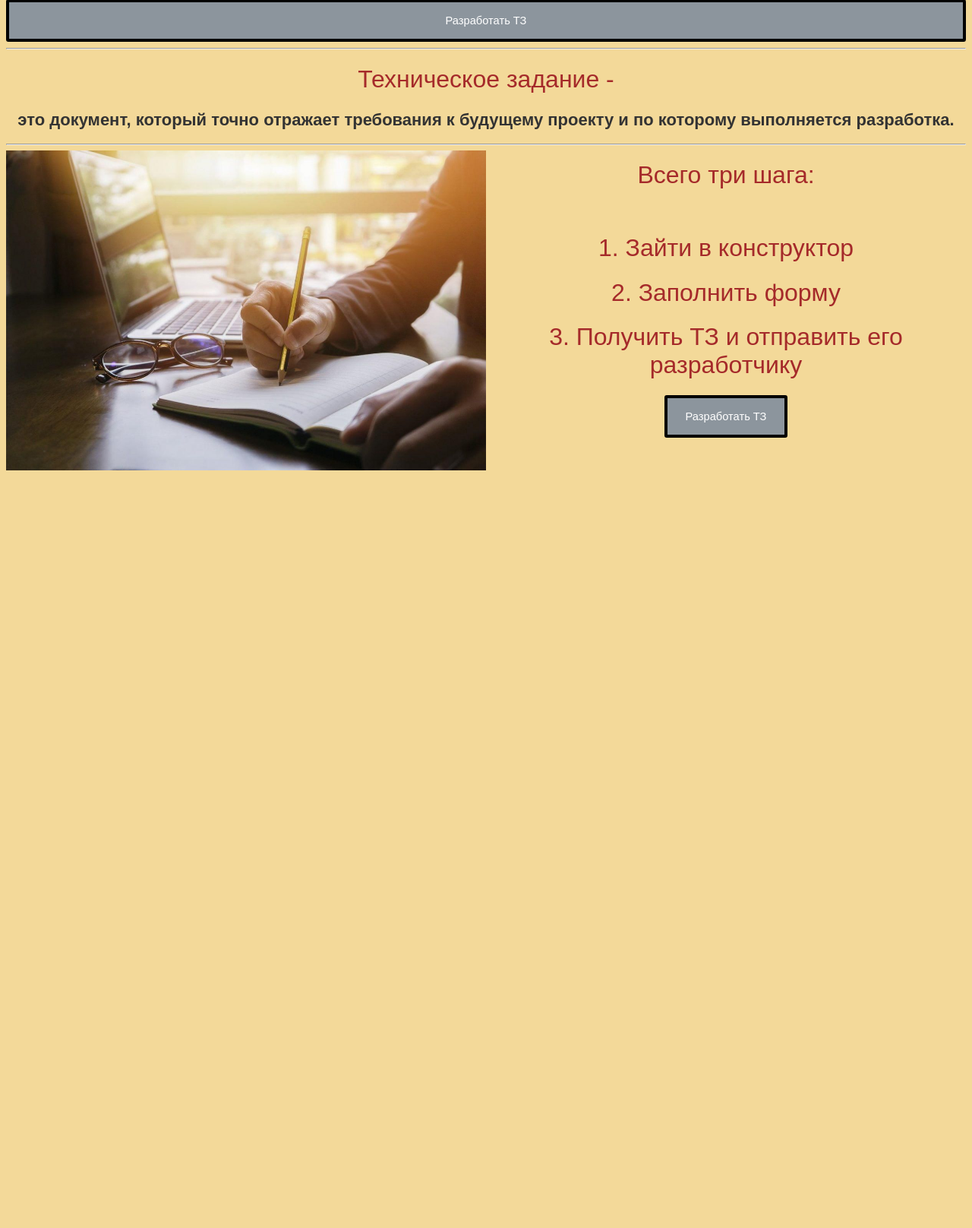
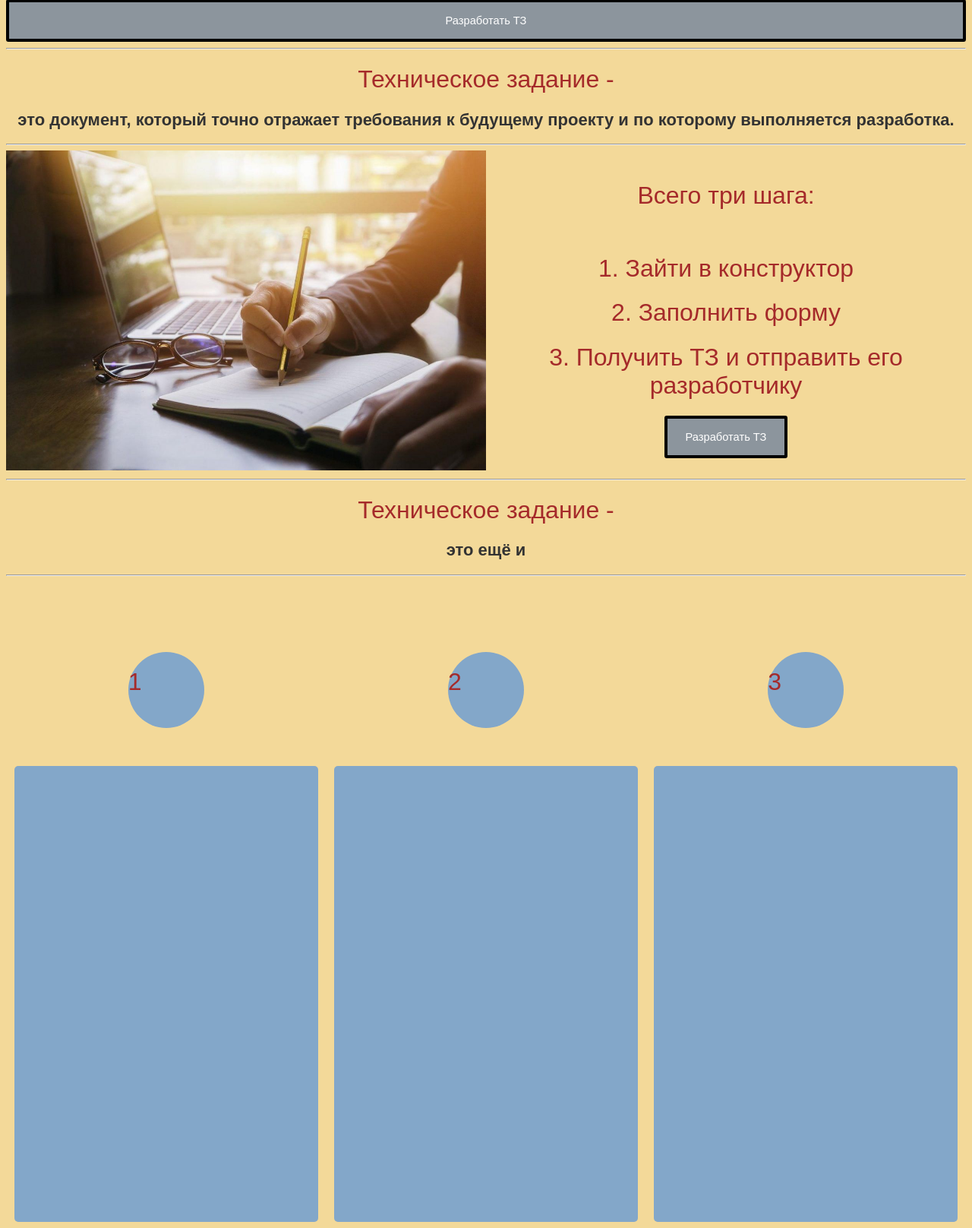
Before and after one commit to KARAMZINNIKOLAI/PROJECT-NIKO-VITO, a Flask app: page / in a window 1280 px wide. Shown: the part 890-2506 px from the top of the page at 76% size. Before the commit the page ends 1509 px from the top, so only its background shows below. Run offline with Flask 3, Linux system fonts and the light colour scheme.

Commit message:
Изменены файлы: style.css; index.html; second.html. Интерфейс первой страницы упорядочен и почти завершён. Реализован переход туда-сюда между первой и второй страницами.

```diff
--- a/app/static/style.css
+++ b/app/static/style.css
@@ -36,6 +36,8 @@ body {
     border: 4px solid black; /* Контур */
     }
 
+    /* Использование подкласса */
+
     .btn:hover {
       display: inline-block; /* Строчно-блочный элемент */
       background: #babbbd; /* Серый цвет фона */
@@ -61,6 +63,8 @@ body {
     text-align: center;
   }
 
+  /* Использование подкласса */
+
   .btn_full:hover {
     display: inline-block; /* Строчно-блочный элемент */
     background: #babbbd; /* Серый цвет фона */
@@ -73,7 +77,6 @@ body {
     flex-flow:column;
     text-align: center;
   }
-
 
   /* Заголовки */
 
@@ -89,12 +92,22 @@ body {
   }
 
   /* Использовать, когда картинка и текст должны находиться на одном уровне*/
-  .imgandtext {
+  .imgleft {
     float: left; /* Привязать к левому краю объекта другой, находящийся в одном блоке*/
-
+    width: 100%;
+    height: 100%;
+  }
+  .textright {
+    float: right; /* Привязать к левому краю объекта другой, находящийся в одном блоке*/
+    width: 100%;
+    height: 100%;
+    text-align: center;
+    flex-direction: column;
   }
 
   /* Блоки */
+
+  /* Самый верхний иекси сайта, имеющий липкое позиционирование */
 
   .div1 {
     background-color: #4b96dc; /* Заливка заднего фона блока*/
@@ -102,6 +115,8 @@ body {
     top: 0px; /* Для липкого позиционирования необходимый атрибут (где будет приклеен блок) */
     z-index: 1; /* На передний план */
   }
+
+  /* Картинка имеет ширину, равной экрану */
 
   .div2 {
     position: relative; /* Относительное позиционирование */
@@ -111,6 +126,7 @@ body {
     height: auto;
   }
 
+  /* Наложение белого текста поверх картинки */
   .div3 {
     position: absolute; /* Абсолютное позиционирование */
     top: 10%; /* Относительно в нашем случае картинки отступ 10% от верха */
@@ -120,11 +136,54 @@ body {
     font-size: 30px; /* Размер текста */
   }
 
+  /* Картинка и текст используются на одном уровне, при этом имея одинаковую высоту */
   .div4 {
-    max-width: 50%;
-    min-width: 50%;
+    display: flex; /* Создаёт flex-блок, где все поместишиеся туда блоки имеют одинаковую высоту*/
+    justify-content: center; /* Собирает все блоки в центр */
+    align-items: center; /* Вертикальное центрирование во flex-блоках */
+  }
+   /* Чтобы размер картинки не менялся */
+  .div5 {
+    max-width: 100%;
+    min-width: 100%;
   }
 
-  .div5 {
-    text-align: center;
+  /* Круги и цифры в них */
+
+  .div6 {
+    margin-top: 100px;
+    display: flex;
+    justify-content:space-around;
+    font-size: 2rem;
   }
+
+  .circle {
+    width: 100px;
+    height: 100px;
+    background: #83A7C9;
+    border-radius: 50%;
+  }
+
+  .div7 {
+    display: flex;
+    justify-content:space-around;
+  }
+
+  .rect_with_round_angles {
+    width: 400px;
+    height: 600px;
+    background: #83A7C9;
+    border-radius: 5px;
+    margin-top: 50px;
+  }
+
+  .div21 {
+    background-color: #4b96dc; /* Заливка заднего фона блока*/
+    position: sticky; /* Блок остаётся на месте */
+    top: 0px; /* Для липкого позиционирования необходимый атрибут (где будет приклеен блок) */
+    z-index: 1; /* На передний план */;
+  }
+
+  .link {
+    text-decoration: none;
+  }
--- a/app/templates/index.html
+++ b/app/templates/index.html
@@ -39,17 +39,48 @@
     </header>
 </div>
 
-<div>
-    <img class="div4 imgandtext" alt="" src="{{ url_for('static', filename='Стартовая страница2.jpg') }}">
+<div class="div4">
+    <div class="imgleft">
+        <img class="div5" alt="" src="{{ url_for('static', filename='Стартовая страница2.jpg') }}">
+    </div>
+    <div class="textright">
+        <h1>Всего три шага:</h1>
+        <br>
+        <h1>1. Зайти в конструктор</h1>
+        <h1>2. Заполнить форму</h1>
+        <h1>3. Получить ТЗ и отправить его разработчику</h1>
+        <a href="{{ url_for('second_page') }}" class="btn">Разработать ТЗ</a>
+    </div>
 </div>
 
-<div class="div5">
-    <h1>Всего три шага:</h1>
-    <br>
-    <h1>1. Зайти в конструктор</h1>
-    <h1>2. Заполнить форму</h1>
-    <h1>3. Получить ТЗ и отправить его разработчику</h1>
-    <a href="{{ url_for('second_page') }}" class="btn">Разработать ТЗ</a>
+<div>
+    <header>
+        <hr>
+        <h1>Техническое задание - </h1>
+        <h2>это ещё и</h2>
+        <hr>
+    </header>
+</div>
+
+<div class="div6">
+    <div class="circle">
+        <h1>1</h1>
+    </div>
+    <div class="circle">
+        <h1>2</h1>
+    </div>
+    <div class="circle">
+        <h1>3</h1>
+    </div>
+</div>
+
+<div class="div7">
+    <div class="rect_with_round_angles">
+    </div>
+    <div class="rect_with_round_angles">
+    </div>
+    <div class="rect_with_round_angles">
+    </div>
 </div>
 
 {% endblock %}
```
Also changed, not shown: app/templates/second.html (+7 -0 lines).
